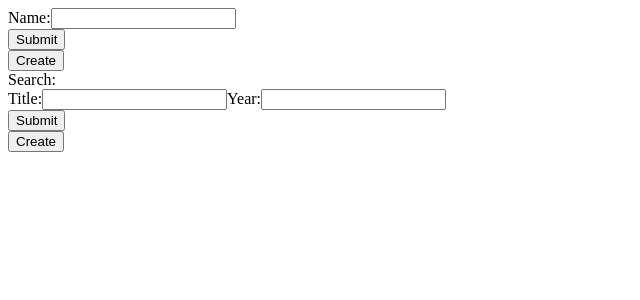
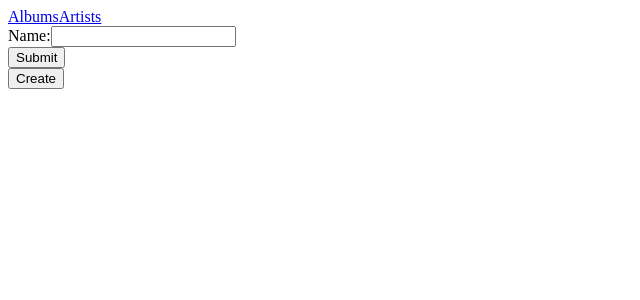
Before and after one commit to ferzerkerx/album-finder-frontend, an Angular app: page /artists in a window 1280 px wide. Shown: the top 300 px of the page, without its empty margins (0-640 px from the left). Built offline with nearby package versions, Linux system fonts and the light colour scheme.

Commit message:
- added routing

```diff
--- a/src/app/app.component.html
+++ b/src/app/app.component.html
@@ -1,4 +1,8 @@
 <div>
-  <app-artists></app-artists>
-  <app-albums></app-albums>
+  <nav>
+    <a routerLink="/albums">Albums</a>
+    <a routerLink="/artists">Artists</a>
+  </nav>
+  <router-outlet></router-outlet>
+
 </div>
```
Also changed, not shown: src/app/app-routing.module.ts (+13 -4 lines).
